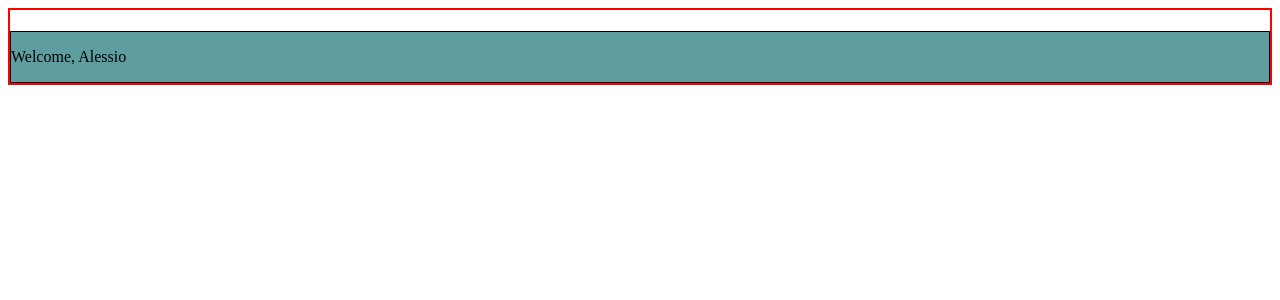
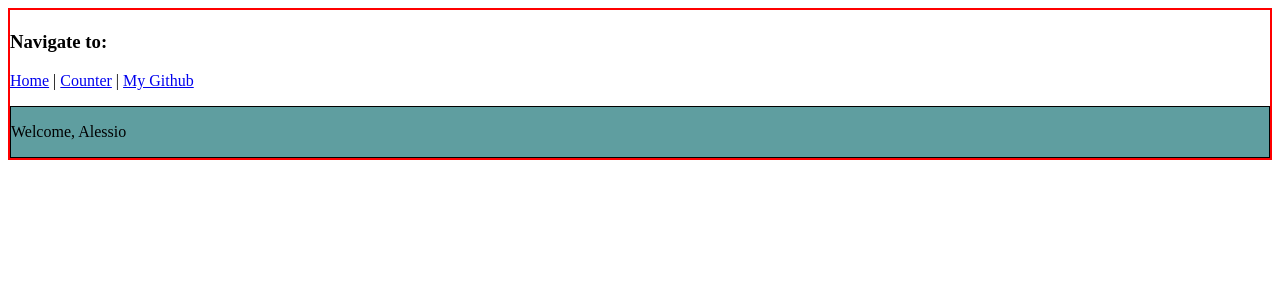
Before and after one commit to AlessioValdarchi/react-EX, a React (Create React App) app in the folder exercises/: page / in a window 1280 px wide. Shown: the top 300 px of the page. Built offline with nearby package versions, Linux system fonts and the light colour scheme.

Commit message:
reactRout04 done

```diff
--- a/exercises/src/AppRout.js
+++ b/exercises/src/AppRout.js
@@ -1,13 +1,16 @@
-import { Route, Routes } from "react-router-dom";
+import { Route, Routes, Link } from "react-router-dom";
 import { Welcome } from './Welcome'
 import { Counter } from './Counter'
 import { RootGitHubUser } from './RootGitHubUser'
 export function AppRout() {
-    return (
+    return (<div>
+        <h3>Navigate to:</h3>
+        <p><Link to={"/"}>Home</Link> | <Link to={"counter"}>Counter</Link> | <Link to={"/AlessioValdarchi"}>My Github</Link></p>
         <Routes>
             <Route path="/" element={<Welcome name={'Alessio'} />} />
             <Route path="/counter" element={<Counter />} />
             <Route path="/:username" element={<RootGitHubUser />} />
         </Routes>
+    </div>
     )
 }
```
